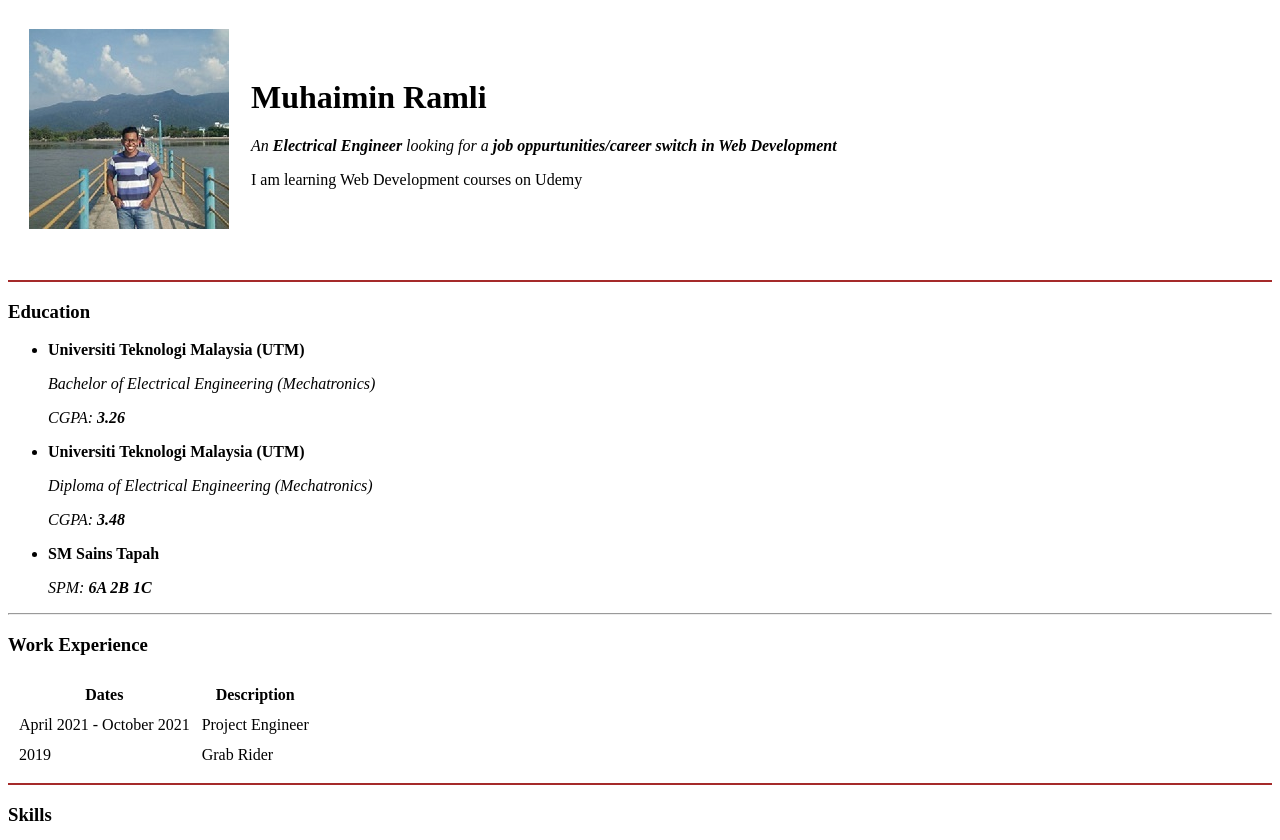
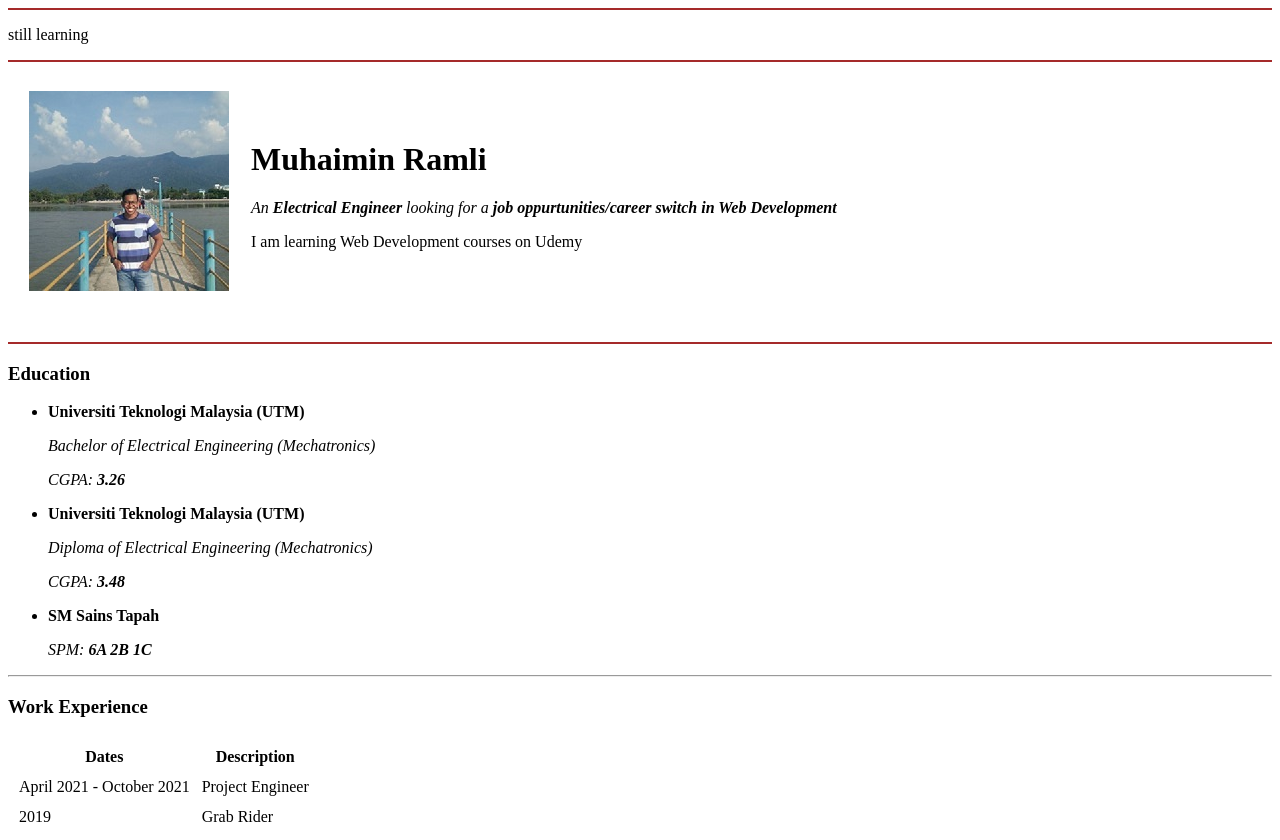
Before and after one commit to mmbr95/cv, a plain HTML site: page index.html in a window 1280 px wide. Shown: the top 840 px of the page. Drawn offline with Linux system fonts and the light colour scheme.

Commit message:
Update index.html

```diff
--- a/index.html
+++ b/index.html
@@ -4,6 +4,9 @@
   <head>
     <meta charset="utf-8">
 <!-- Tab Title -->
+    <hr color="Brown">
+    <p>still learning</p>
+    <hr color="Brown">
     <title>Muhaimin Personal Site</title>
   </head>
 <!--Profile-->
```
